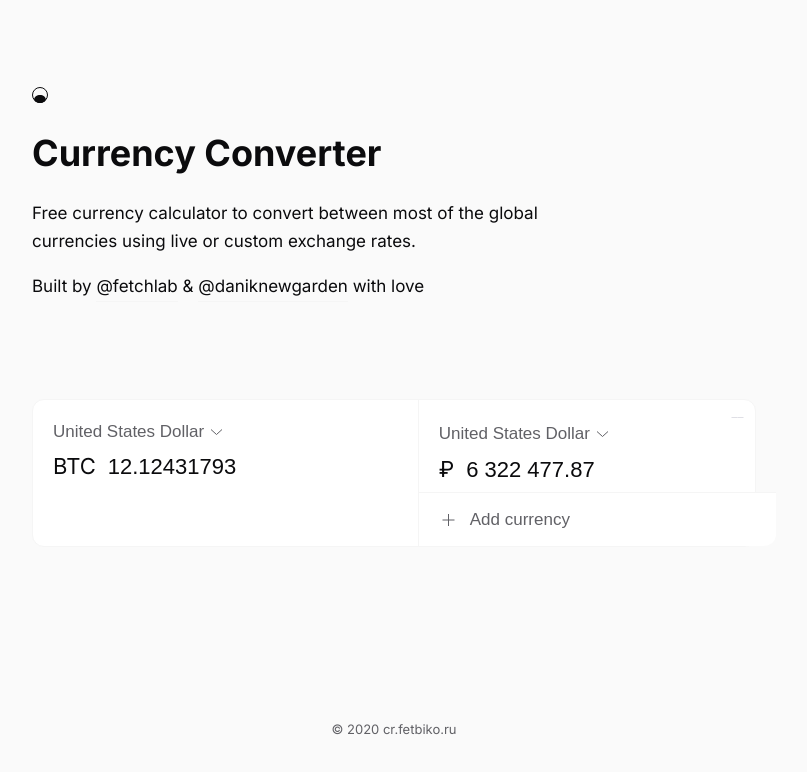
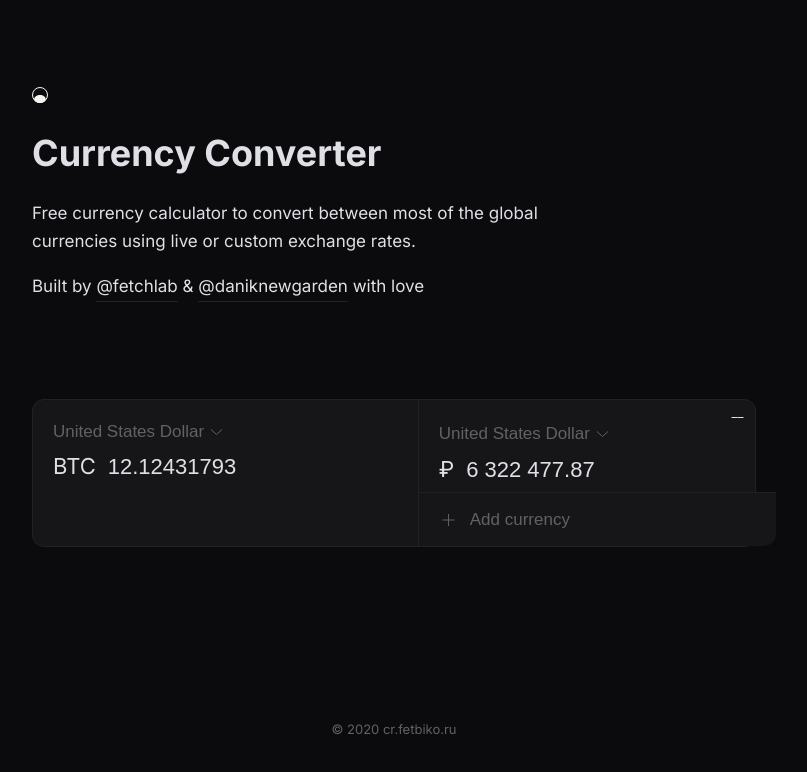
Before and after one commit to daniknewgarden/converter, a plain HTML site: page index.html in a window 1280 px wide. Shown: the whole page, without its empty margins (246-1053 px from the left). Drawn offline with Linux system fonts and the dark colour scheme.

Commit message:
Fixed some bugs

```diff
--- a/scss/style.scss
+++ b/scss/style.scss
@@ -25,26 +25,26 @@ html.theme-in-transition *:after {
     --color-surface-bg: #ffffff;
 }
 
-// @media (prefers-color-scheme: dark) {
-//     :root {
-//         // Body background color
-//         --color-bg: #0B0B0D;
+@media (prefers-color-scheme: dark) {
+    :root {
+        // Body background color
+        --color-bg: #0B0B0D;
 
-//         // Text color
-//         --color-text: #DFDFE6;
-//         --color-label: #616166;
+        // Text color
+        --color-text: #DFDFE6;
+        --color-label: #616166;
 
-//         // Border color
-//         --color-border: #222226;
+        // Border color
+        --color-border: #222226;
 
-//         // Main section background
-//         --color-surface-bg: #161619;
+        // Main section background
+        --color-surface-bg: #161619;
 
-//         .logo {
-//             filter: invert(100%);
-//         }
-//     }
-// }
+        .logo {
+            filter: invert(100%);
+        }
+    }
+}
 
 html[data-theme='dark'] {
 
```
Also changed, not shown: css/style.css.
